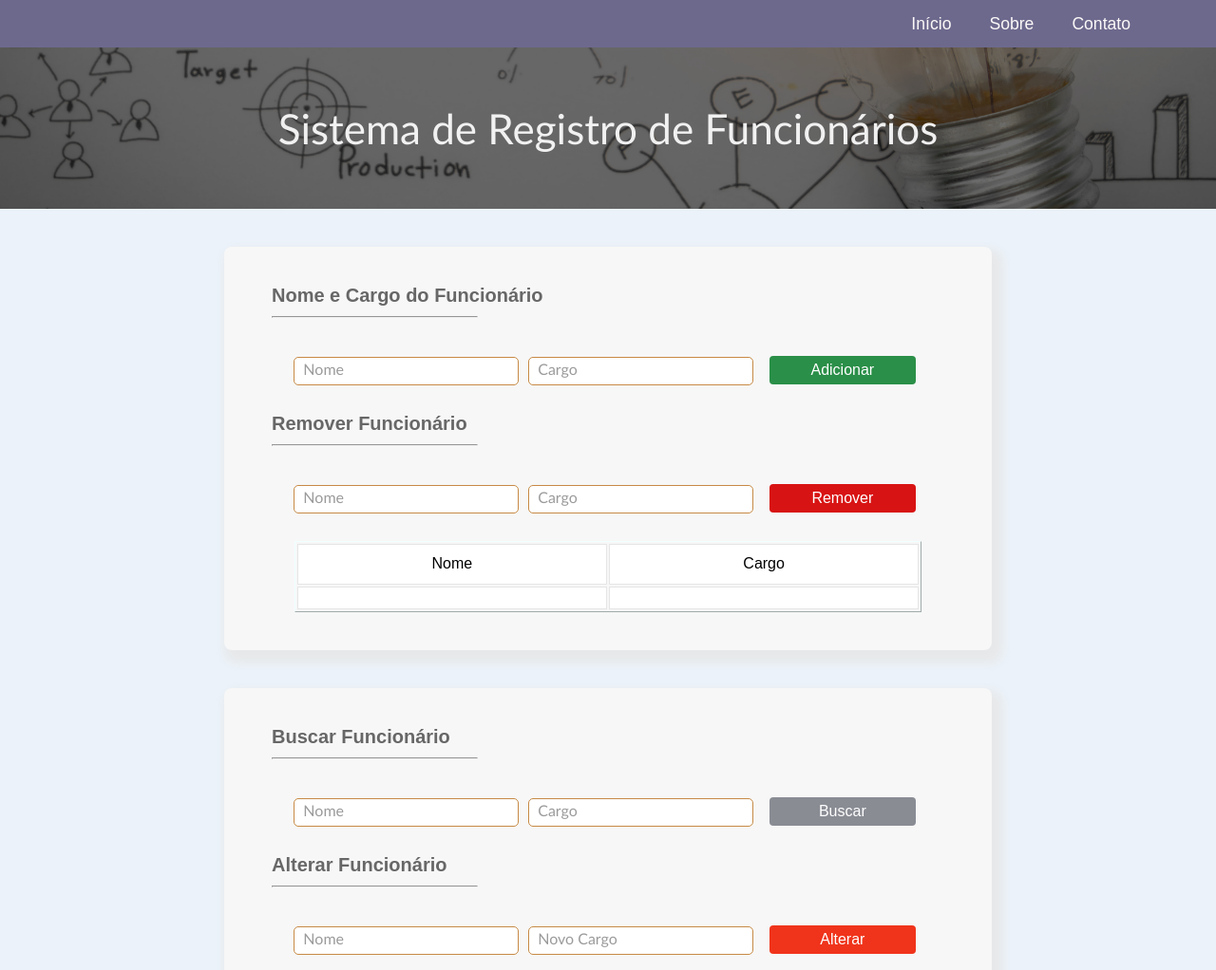
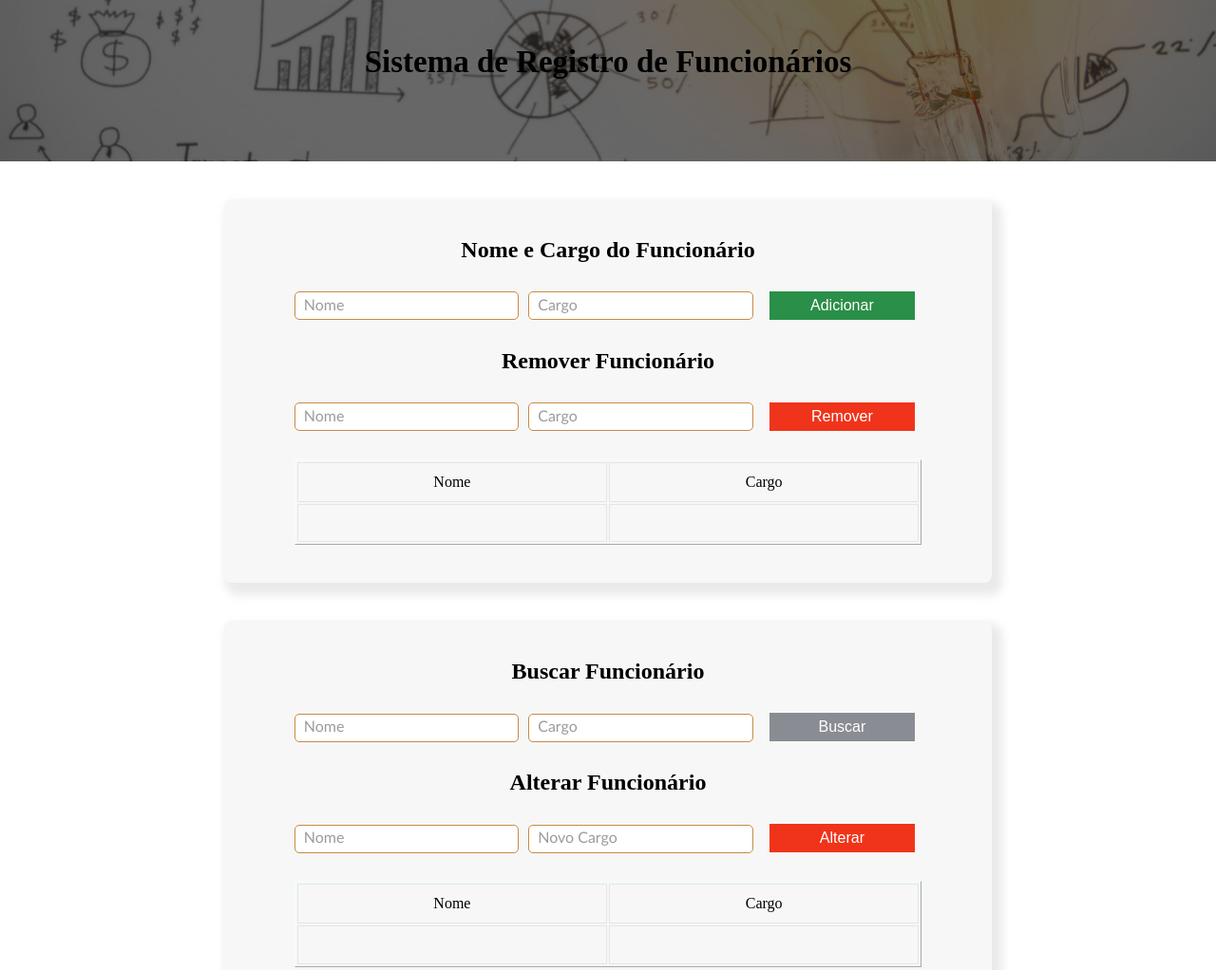
Before and after one commit to RafaelaMotta/registrofuncionario, a plain HTML site: page index.html in a window 1280 px wide. Shown: the top 1022 px of the page at 95% size. Drawn offline with Linux system fonts and the light colour scheme.

Commit message:
Otimização de linhas no css.

```diff
--- a/index.html
+++ b/index.html
@@ -6,34 +6,19 @@
     <meta name="viewport" content="width=device-width, initial-scale=1.0">
     <link rel="icon" href="img/lupa.png" sizes="16x16" type="image/png">
     <title>Sistema de Registro</title>
-
     <link rel="stylesheet" href="style.css">
 </head>
 <body>
-   <header class="menu-bg">
-    <div class="menu">
-
-      <nav class="menu-nav">
-        <ul>
-          <li><a href="#">Início</a></li>
-          <li><a href="#">Sobre</a></li>
-          <li><a href="#">Contato</a></li>
-
-        </ul>
-      </nav>
-    </div>
-  </header>
      <div class="titulo-principal">
-            <h1>Sistema de Registro de Funcionários</h1>
+          <h2>Sistema de Registro de Funcionários</h2>
       </div>
         <div class="container-01">
-            <h2>Nome e Cargo do Funcionário<hr></h2>
-
+            <h2>Nome e Cargo do Funcionário</h2>
             <input type="text" id="text1" value="" placeholder="Nome">
             <input type="text" id="text2" placeholder="Cargo">
             <button type="button" onclick="inserirFuncionarios()">Adicionar</button>
 
-            <h2>Remover Funcionário<hr></h2>
+            <h2>Remover Funcionário</h2>
             <input type="text" id="removeNome" value="" placeholder="Nome">
             <input type="text" id="removeCargo" placeholder="Cargo" value="">
             <button type="button"  class="corRed" id="botao" onclick="removeFuncionario()">Remover</button>
@@ -43,7 +28,6 @@
               <tr>
                   <td>Nome</td>
                   <td>Cargo</td>
-
               </tr>
               <tr>
                 <td><ul id="funcionarios"></ul></td>
@@ -52,16 +36,13 @@
             </table>
           </div>
         </div>
-
             <div class="container-02">
-            <h2>Buscar Funcionário<hr></h2>
-
+              <h2>Buscar Funcionário</h2>
               <input type="text" id="buscarNome" value="" placeholder="Nome">
               <input type="text" id="buscarCargo" placeholder="Cargo" value="">
               <button type="button"  id="alterar" onclick="obterFuncionarios()">Buscar</button>
 
-            <h2>Alterar Funcionário<hr></h2>
-
+              <h2>Alterar Funcionário</h2>
               <input type="text" id="alterarNome"  placeholder="Nome" value="">
               <input type="text" id="alterarCargo" placeholder="Novo Cargo" value="">
               <button type="button"  id="modificar" onclick="modificarCargo()">Alterar</button>
@@ -71,7 +52,6 @@
                       <td>Nome</td>
                       <td>Cargo</td>
                   </tr>
-
                   <tr>
                     <td><ul id="alterarfuncionario"></ul></td>
                     <td><ul id="resultadoaqui"></ul></td>
@@ -80,6 +60,5 @@
           </div>
         </div>
     <script src="script/script.js"></script>
-
 </body>
 </html>
--- a/style.css
+++ b/style.css
@@ -1,114 +1,10 @@
-html {
-    line-height: 1.15;
-    -webkit-text-size-adjust: 100%;
-
-}
-
 body {
     margin: 0;
-}
-
-/*reset*/
-a {
-    text-decoration: none;
-}
-
-ol,
-ul {
-    list-style: none;
-}
-
-html,
-body,
-div,
-span,
-iframe,
-h1,
-h2,
-h3,
-h4,
-h5,
-h6,
-p,
-blockquote,
-a,
-em,
-img,
-dl,
-dt,
-dd,
-ol,
-ul,
-li,
-fieldset,
-form,
-label,
-legend,
-article,
-footer,
-header,
-nav,
-section,
-main {
-    margin: 0;
-    padding: 0;
-    border: 0;
-    vertical-align: baseline;
-}
-
-
-body {
-    font-family: Arial, Helvetica, sans-serif;
-    background-color: rgb(235 242 249);
-}
-
-p {
-    font-family: Georgia, 'Times New Roman', Times, serif;
-    font-size: 14px;
-    line-height: 20px;
-}
-
-
-.menu {
-	width: 100%;
-	padding: 5px 0;
-	display: flex;
-	flex-wrap: wrap;
-	justify-content: space-between;
-    background: #6d698d;
-    justify-content: end;
-
-}
-
-.menu a {
-	color: rgb(252, 248, 248);
-    margin-right: 20px;
-
-}
-
-
-.menu-nav ul {
-	display: flex;
-	flex-wrap: wrap;
-    margin-right: 60px;
-
-}
-
-.menu-nav a {
-	font-size: 1.10em;
-	display: block;
-	padding: 10px;
-}
-
-.menu-nav a:hover{
-	color: #dad4eb;
-
 }
 
 .titulo-principal{
     height: 130px;
     background-size: cover;
-    background-position: left;
     font-size: 22px;
     text-align: center;
     background-repeat: no-repeat;
@@ -152,27 +48,15 @@ td, th {
     margin: 0;
     border: 1px solid rgb(230, 229, 229);
     text-align: center;
+    background-color: rgb(248, 247, 247);
 
-  }
-
-  th{
-     background-color: rgb(248, 247, 247);
-
-
-  }
-  td{
-    font-weight:300;
-    background-color: rgb(255, 255, 255);
-  }
-
+}
 
 h1{
     text-align: center;
     font-family: 'Trebuchet MS', 'Lucida Sans Unicode', 'Lucida Grande', 'Lucida Sans', Arial, sans-serif;
     margin-top: 40px;
     color: rgba(245, 245, 245, 0.973);
-
-    font-weight:500;
 }
 
 .container-02{
@@ -187,15 +71,6 @@ h1{
 
 }
 
-h2{
-    padding: 20px;
-    font-size: 20px;
-    text-align: justify;
-    margin-left: 10px;
-    color: rgba(92, 92, 92, 0.932);
-
-}
-
 button{
   background: #2a8f48;
   margin: 10px;
@@ -204,9 +79,6 @@ button{
   height: 30px;
   width: 20%;
   border: none;
-  border-radius: 4px;
-
-
 }
 
 button:hover{
@@ -216,13 +88,8 @@ button:hover{
 
 #alterar{
     background-color: #8a8c94;
-
 }
 
-#alterar:hover{
-    background-color: #979797;
-
-}
 input{
     width: 30%;
     height: 26px;
@@ -233,37 +100,18 @@ input{
 
 }
 
-#modificar{
+#modificar, .corRed{
     background-color: #f0341b;
-
-}
-
-.corRed{
-    background-color: #d81313;
-}
-
-.corRed:hover{
-    background-color: #cf1313;
 }
 
 input:hover,
 input:focus {
-
   text-decoration: none;
 
 }
 
 .tabela{
     text-align: center;
-}
-
-
-hr{
-    width: 30%;
-    margin-left: 0px;
-
-    border-top: 1px solid rgb(150, 150, 150);
-
 }
 
 @media only screen and (min-width:350px) and (max-width: 720px) {
@@ -275,16 +123,8 @@ hr{
         margin-left: 10px;
 
     }
-    h2{
-        text-align: center;
-
-    }
     button{
         width: 100px;
-    }
-    hr{
-        width: 100%;
-
     }
 }
 ::-webkit-input-placeholder  { color:rgb(155, 155, 155); font-family:'Gill Sans', 'Gill Sans MT', Calibri, 'Trebuchet MS', sans-serif;  padding: 7px; font-size: 16px;}
```
Lines whose indentation alone changed are shown as unchanged.
